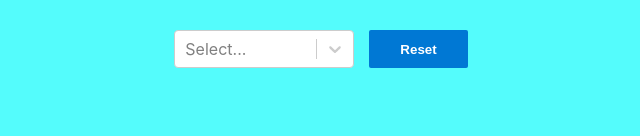
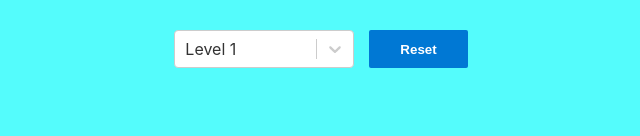
Before and after one commit to raptor1989/sokoban-game, a React (Create React App) app: page / in a window 1280 px wide. Shown: the top 136 px of the page, without its empty margins (319-959 px from the left). Built offline with nearby package versions, Linux system fonts and the light colour scheme.

Commit message:
add defaultValue

```diff
--- a/src/components/Settings.tsx
+++ b/src/components/Settings.tsx
@@ -24,7 +24,13 @@ const Settings = () => {
 
     return (
         <div className="settings">
-            <Select options={levelOptions} className="level-select" onChange={onChangeLevel} isSearchable={false} />
+            <Select
+                options={levelOptions}
+                className="level-select"
+                onChange={onChangeLevel}
+                isSearchable={false}
+                defaultValue={levelOptions[0]}
+            />
             <button onClick={onResetClick}>Reset</button>
         </div>
     );
```
